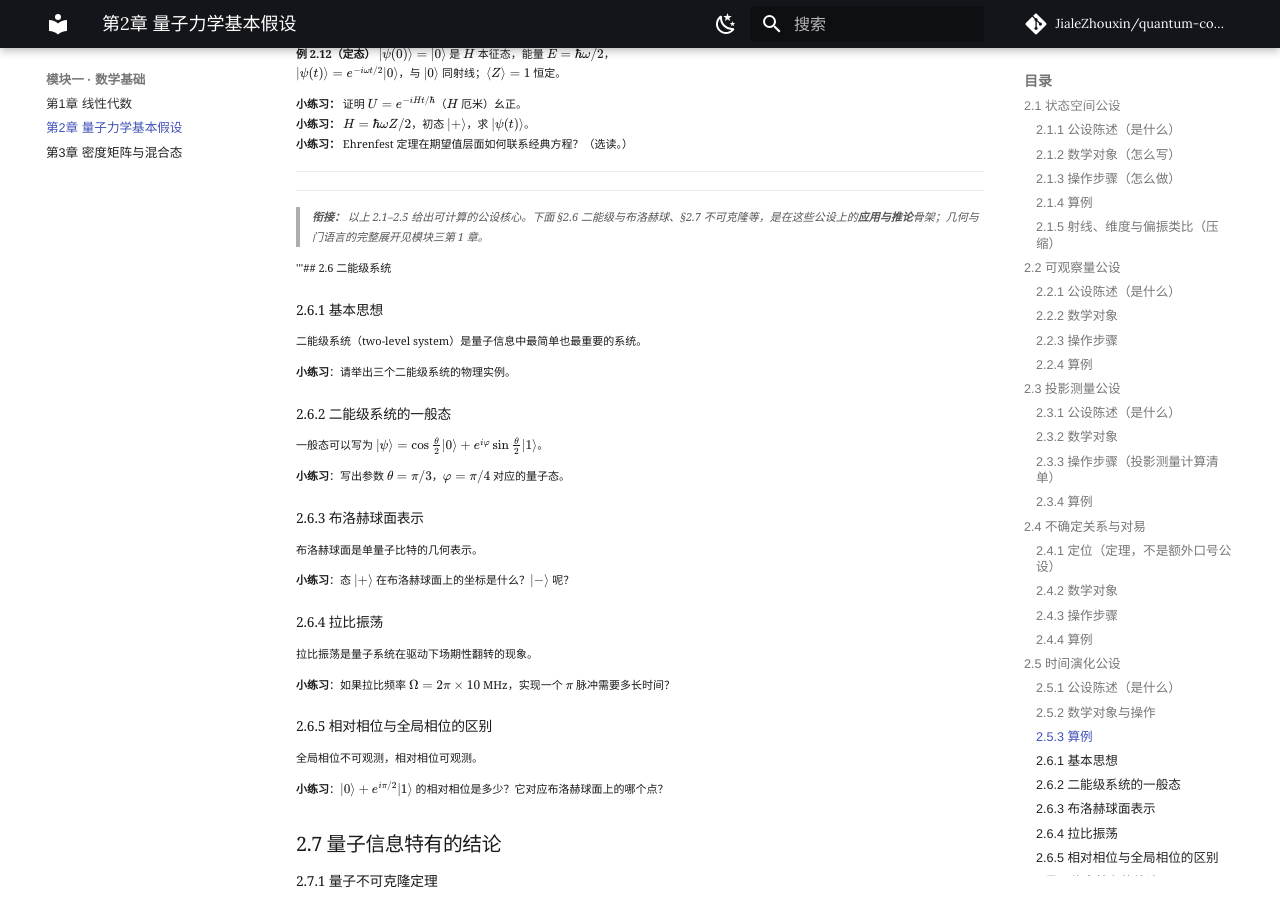
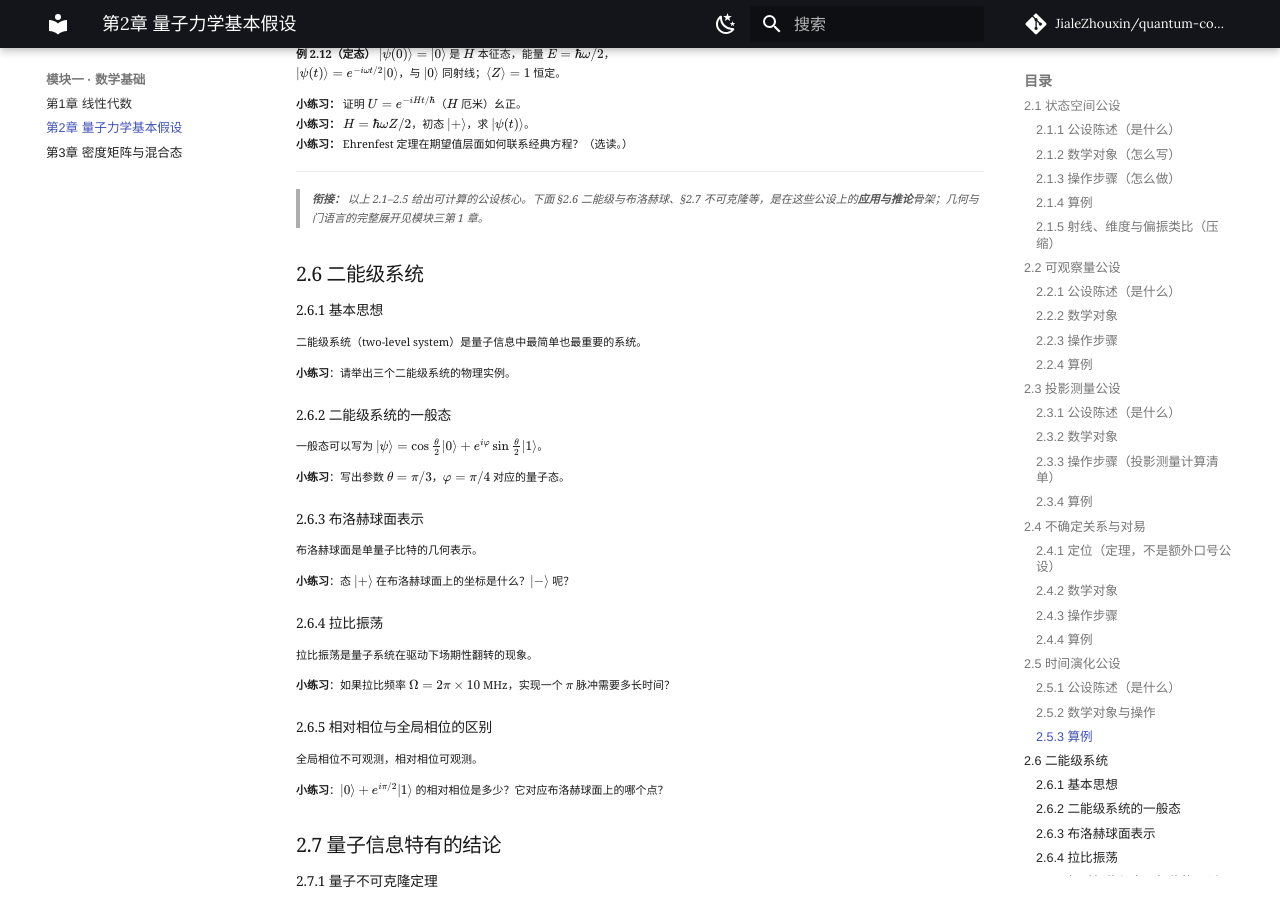
Before and after one commit to JialeZhouxin/quantum-computing-textbook, an MkDocs documentation site: the page built from docs/module-01-mathematical-foundations/ch02-quantum-mechanics-postulates.md, in a window 1280 px wide and 900 px high, scrolled down 6471 px. Built offline with MkDocs 1.6.1 and Material for MkDocs 9.7.7, drawn with Linux system fonts in a browser that asks for light colours; comment, search, counter and statistics services are not loaded.

Commit message:
修复 ch02 衔接处错误标记

```diff
--- a/docs/module-01-mathematical-foundations/ch02-quantum-mechanics-postulates.md
+++ b/docs/module-01-mathematical-foundations/ch02-quantum-mechanics-postulates.md
@@ -358,11 +358,9 @@ $|\psi(t)\rangle=e^{-i\omega t/2}|0\rangle$，与 $|0\rangle$ 同射线；$\lang
 
 ---
 
----
-
 > **衔接：** 以上 2.1–2.5 给出可计算的公设核心。下面 §2.6 二能级与布洛赫球、§2.7 不可克隆等，是在这些公设上的**应用与推论**骨架；几何与门语言的完整展开见模块三第 1 章。
 
-'''## 2.6 二能级系统
+## 2.6 二能级系统
 
 ### 2.6.1 基本思想
 
```
